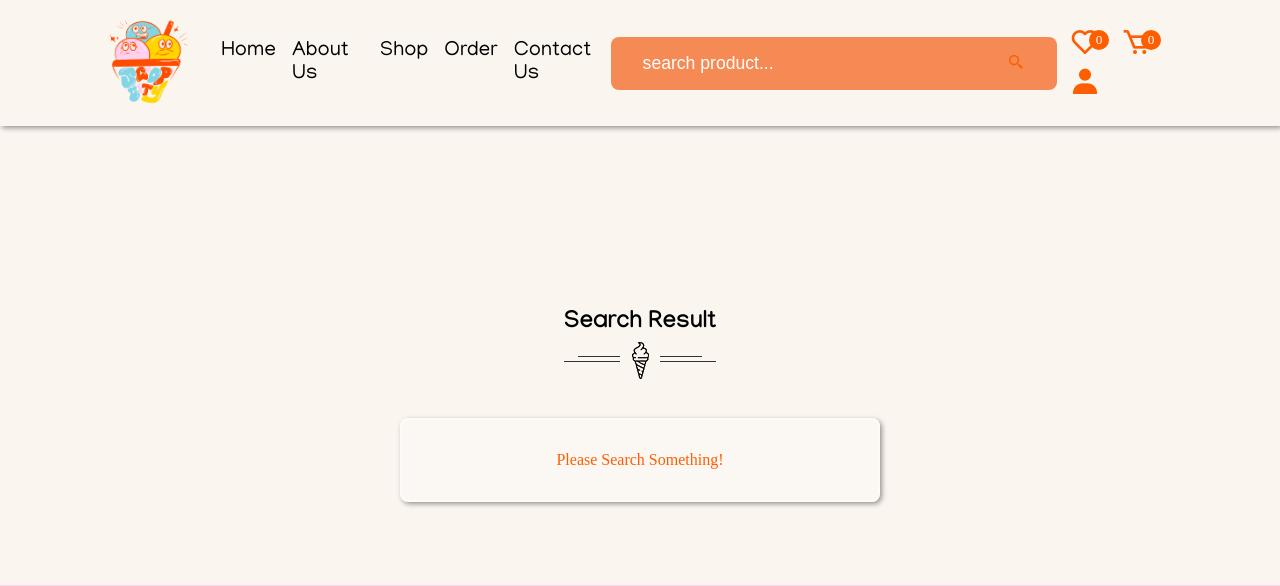
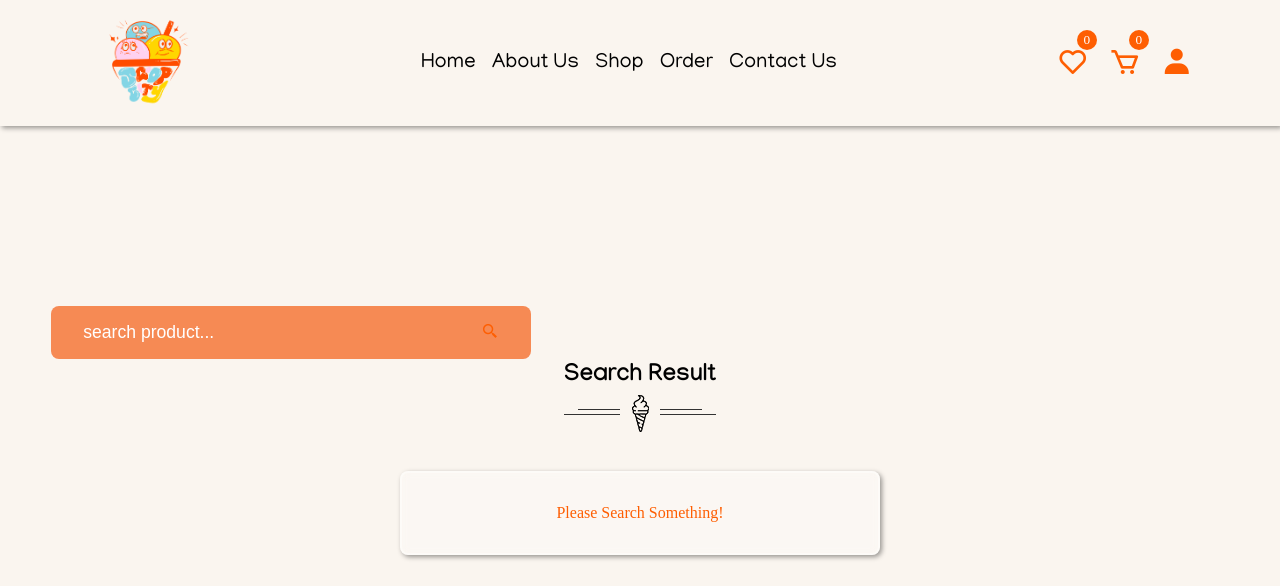
Before and after one commit to jimwhell/scoop-city, a PHP site: page /search_product.php in a window 1280 px wide. Shown: the top 586 px of the page. Run offline with PHP 8.4, Linux system fonts and the light colour scheme; data comes from the database, SQL or seed files in the repository; data that the repository does not hold is empty; some web fonts are replaced.

Commit message:
relocate search bar to site pages

```diff
--- a/components/user_header.php
+++ b/components/user_header.php
@@ -11,10 +11,8 @@
          <a href="order.php"><span>order</span></a>
          <a href="contact.php"><span>contact us</span></a>
       </nav>
-      <form action="search_product.php" method="post" class="search-form">
-         <input type="text" name="search_product" placeholder="search product..." required maxlength="100">
-         <button type="submit" class="bx bx-search-alt-2" name="search_product_btn"></button>
-      </form>
+
+
 
       <div class="icons">
          <div id="menu-btn" class="bx bx-list-plus"></div>
--- a/css/user_style.css
+++ b/css/user_style.css
@@ -792,7 +792,7 @@ a .buttonAll {
   align-items: center;
   justify-content: space-between;
 }
-.header .flex .search-form {
+.shop-search .search-form {
   width: 30rem;
   border-radius: 0.5rem;
   display: flex;
@@ -802,19 +802,19 @@ a .buttonAll {
   background-color: var(--pink-opacity);
 }
 
-.header .flex .search-form input {
+.shop-search .search-form input {
   width: 100%;
   background: none;
   font-size: 1.1rem;
   box-shadow: none;
 }
 
-.search-form input::placeholder {
+.shop-search .search-form input::placeholder {
   color: white;
   opacity: 1; /* Firefox */
 }
 
-.header .flex .search-form button {
+.shop-search .search-form button {
   font-size: 1.1rem;
   color: var(--main-color);
   cursor: pointer;
@@ -822,7 +822,7 @@ a .buttonAll {
   box-shadow: none;
 }
 
-.header .flex .search-form button:hover {
+.shop-search .search-form button:hover {
   color: var(--main-color);
 }
 
@@ -2730,7 +2730,7 @@ footer .bottom p {
   }
   /* ----login and reg end---- */
 
-  .header .flex .search-form {
+  .shop-search .search-form {
     position: absolute;
     top: 99%;
     left: 0;
@@ -2743,7 +2743,7 @@ footer .bottom p {
     transition: 0.2s linear;
   }
 
-  .header .flex .search-form.active {
+  .shop-search .search-form.active {
     clip-path: polygon(0 0, 100% 0, 100% 100%, 0 100%);
   }
   .header .navbar {
--- a/search_product.php
+++ b/search_product.php
@@ -29,6 +29,59 @@ require_once './components/log_transaction.php';
     <link href='https://unpkg.com/boxicons@2.1.4/css/boxicons.min.css' rel='stylesheet'>
     <link rel="stylesheet" href="css/user_style.css">
 
+    <style>
+
+.shop-search .search-form {
+  width: 30rem;
+  border-radius: 0.5rem;
+  display: flex;
+  align-items: center;
+  gap: 2rem;
+  padding: 1rem 2rem;
+  background-color: var(--pink-opacity);
+}
+
+
+.shop-search .search-form input {
+  width: 100%;
+  background: none;
+  font-size: 1.1rem;
+  box-shadow: none;
+}
+
+.shop-search .search-form.active {
+    clip-path: polygon(0 0, 100% 0, 100% 100%, 0 100%);
+  }
+
+
+.shop-search .search-form button {
+  font-size: 1.1rem;
+  color: var(--main-color);
+  cursor: pointer;
+  background: none;
+  box-shadow: none;
+}
+
+.shop-search .search-form {
+  width: 30rem;
+  border-radius: 0.5rem;
+  display: flex;
+  align-items: center;
+  gap: 2rem;
+  padding: 1rem 2rem;
+  background-color: var(--pink-opacity);
+}
+
+.shop-search .search-form input::placeholder {
+  color: white;
+  opacity: 1; /* Firefox */
+}
+
+.shop-search .search-form button:hover {
+  color: var(--main-color);
+}
+
+	</style>
 </head>
 <body>
 
@@ -45,6 +98,13 @@ require_once './components/log_transaction.php';
     </div> -->
 
 <section class="products">
+
+<div class="shop-search">
+		<form action="search_product.php" method="post" class="search-form">
+         	<input type="text" name="search_product" placeholder="search product..." required maxlength="100">
+         <button type="submit" class="bx bx-search-alt-2" name="search_product_btn"></button>
+    </form>
+	</div>
 
    <div class="heading" >
           <h1>search result</h1>
```
Also changed, not shown: menu.php (+65 -0 lines).
